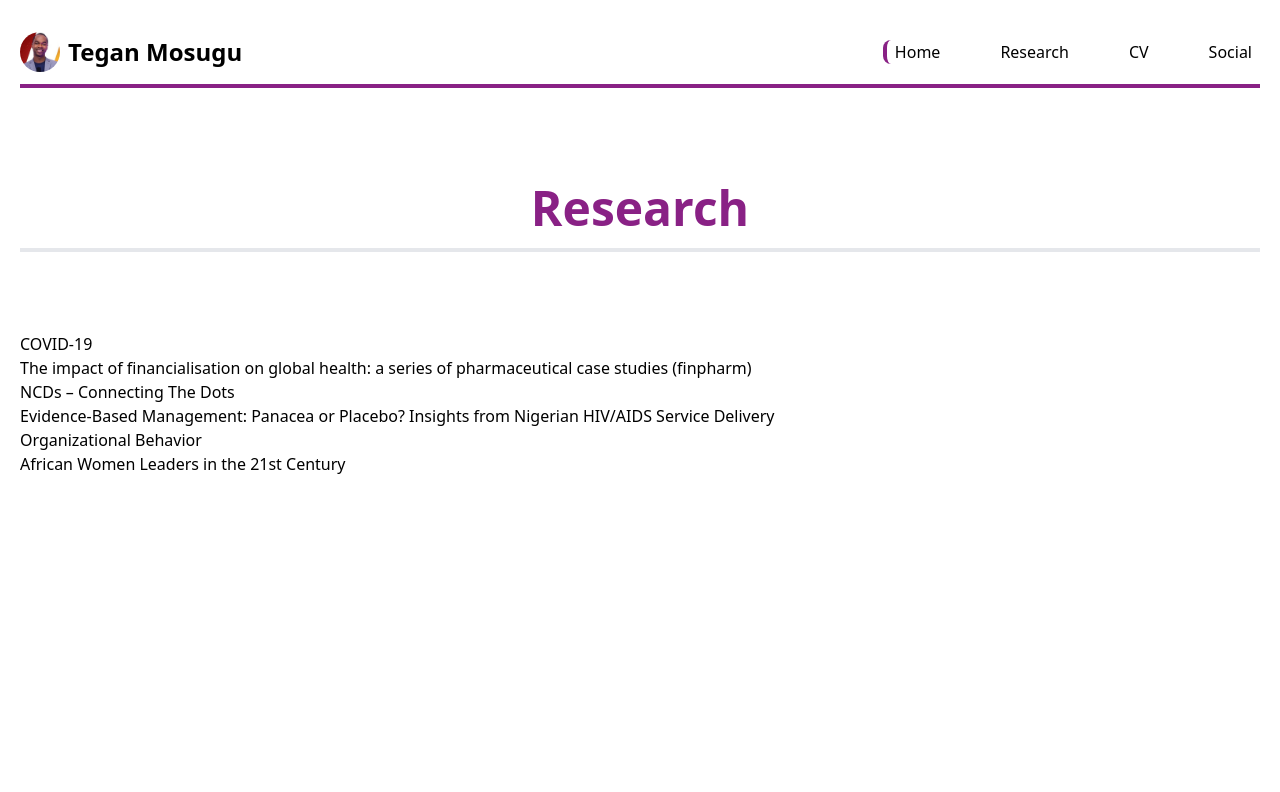
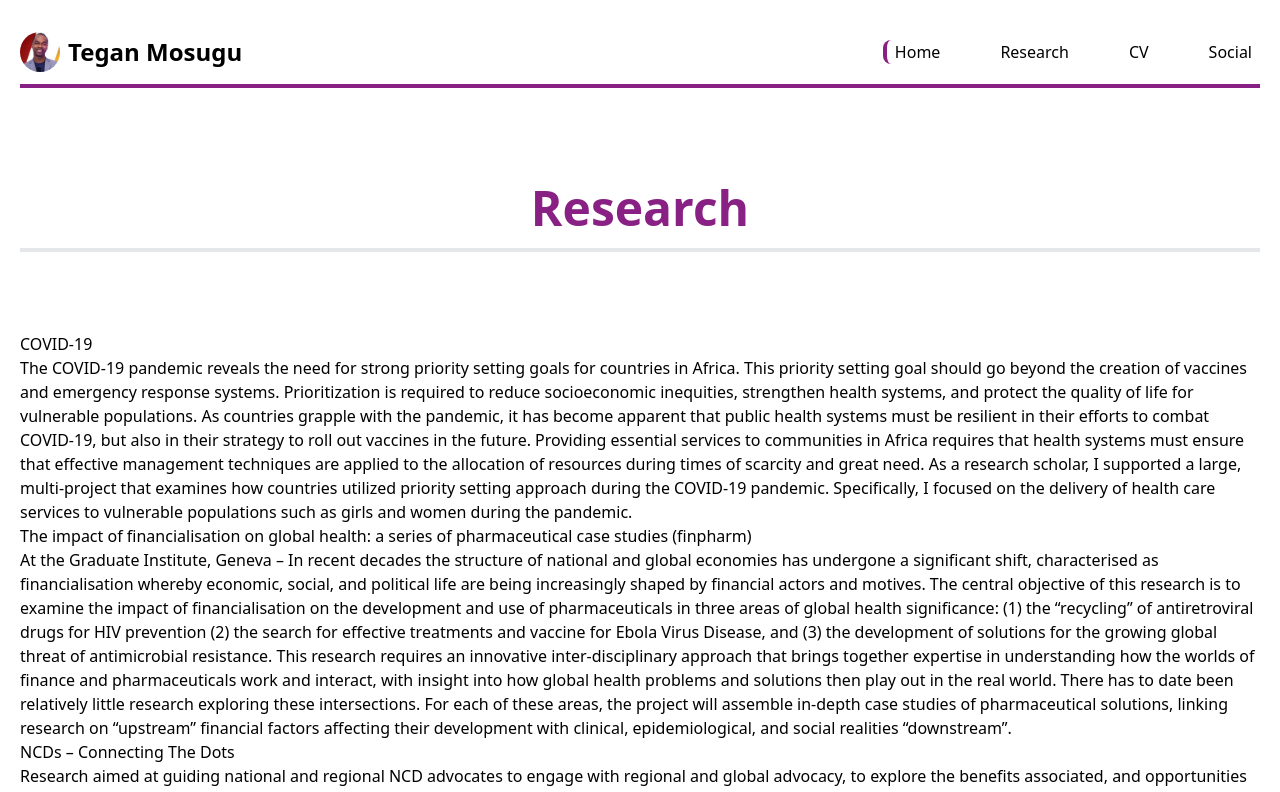
Before and after one commit to Ikendu/tegamedia, a React (Vite) app: page / in a window 1280 px wide. Shown: the top 792 px of the page. Built offline with nearby package versions, Linux system fonts and the light colour scheme.

Commit message:
save up more

```diff
--- a/src/components/ReseachPage.jsx
+++ b/src/components/ReseachPage.jsx
@@ -1,4 +1,4 @@
-import Finder from "../assets/Finder";
+// import Finder from "../assets/Finder";
 import { data } from "../data";
 
 export default function ReseachPage() {
@@ -9,7 +9,10 @@ export default function ReseachPage() {
       </h1>
       <div>
         {data.map((item, idx) => (
-          <div key={idx}>{item.name}</div>
+          <div key={idx}>
+            <div>{item.name}</div>
+            <div>{item.content}</div>
+          </div>
         ))}
       </div>
     </div>
```
